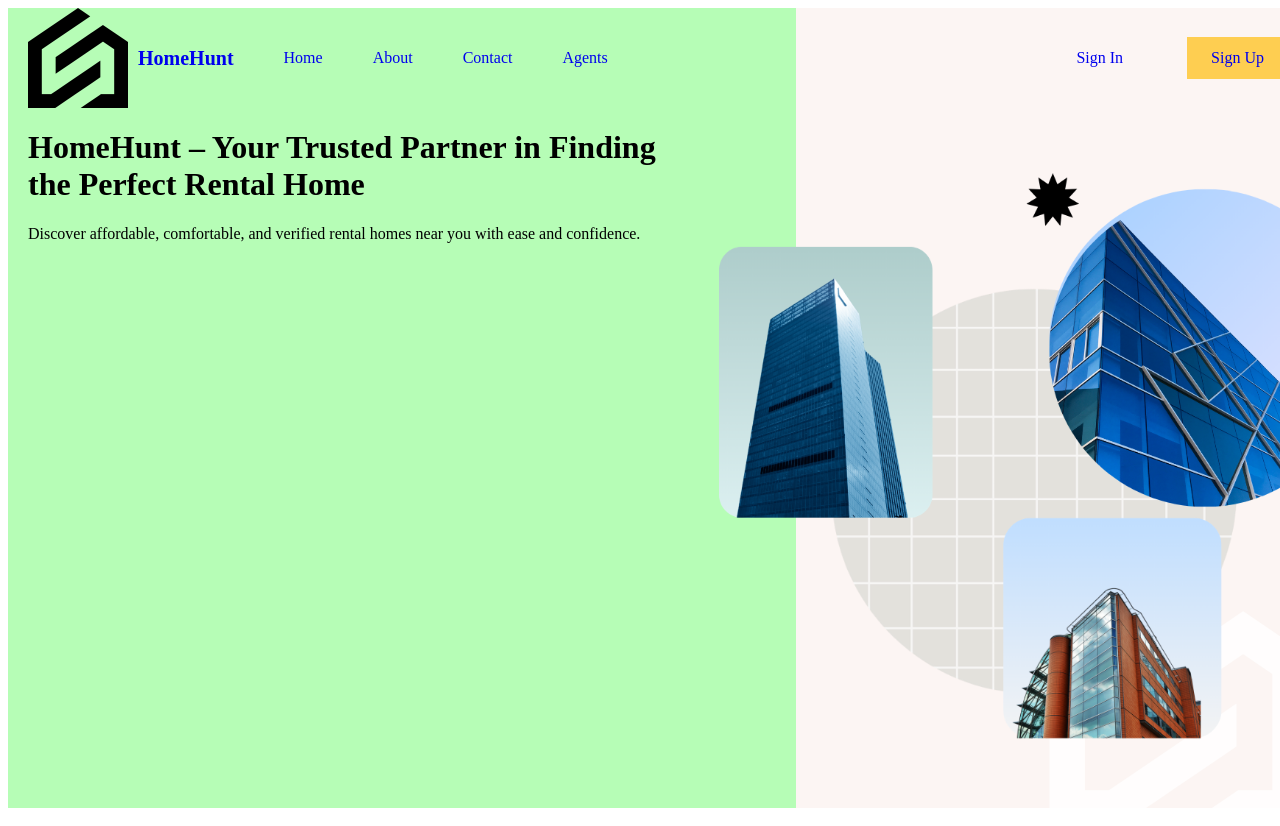
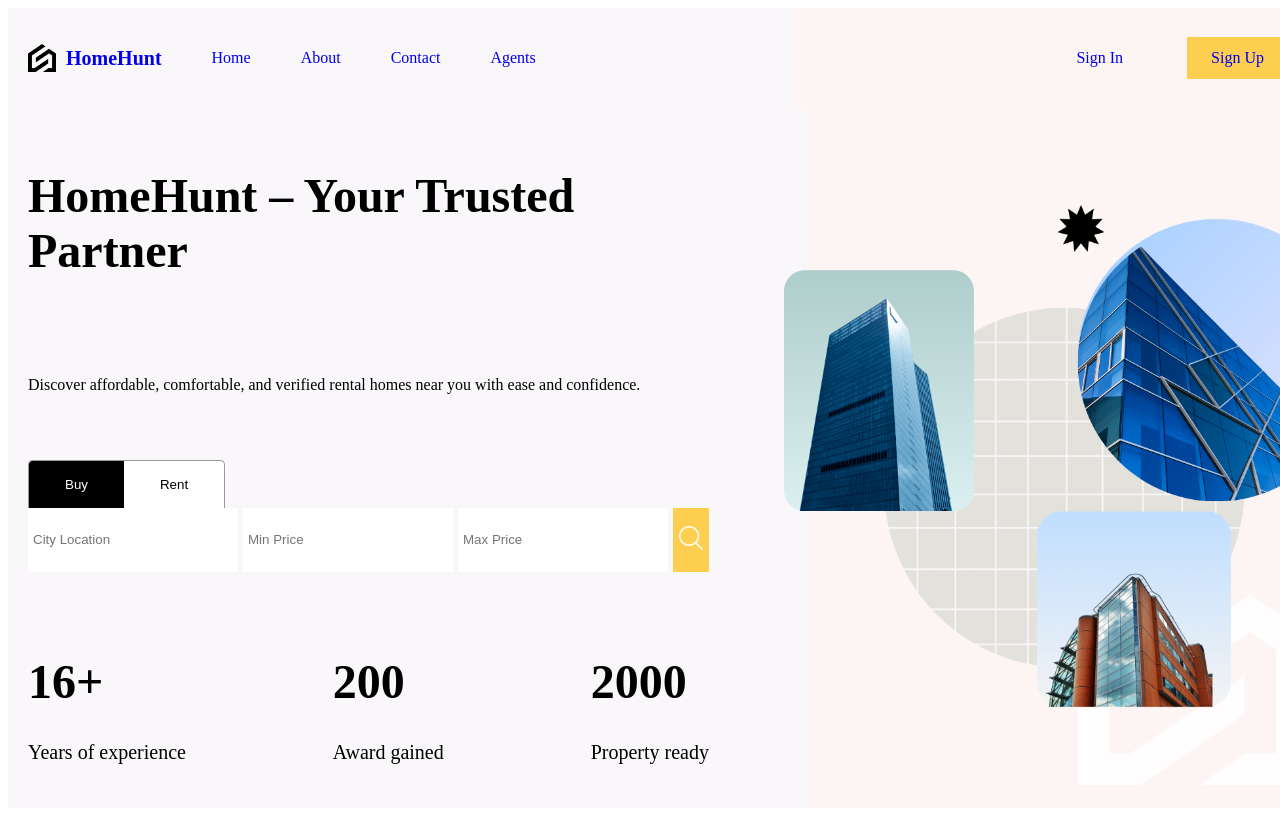
Before and after one commit to HabibaJahn/Project-CSE-350, a React (Vite) app in the folder frontend/: page / in a window 1280 px wide. Shown: the top 826 px of the page. Built offline with nearby package versions, Linux system fonts and the light colour scheme.

Commit message:
Searchbar

```diff
--- a/frontend/src/App.jsx
+++ b/frontend/src/App.jsx
@@ -1,6 +1,6 @@
 import Navbar from './components/Navbar/Navbar';
 import './layout.scss';
-import HomePage from './routes/homePage/homePage.jsx';
+import HomePage from './routes/homePage/homePage';
 
 function App() {
   return (
--- a/frontend/src/components/Navbar/Navbar.scss
+++ b/frontend/src/components/Navbar/Navbar.scss
@@ -29,7 +29,7 @@
                   display : flex;
                   gap : 10px;
                   align-items: center;
-                  gap: 10px
+
                   img{
                         width: 28px;
                   }
@@ -77,11 +77,11 @@
                         }
                   }
                   .profile{
-                        padding: 12px 24 px;
+                        padding: 12px 24px;
                         background-color: #fece51;
                         cursor: pointer;
                         border: none;
-                        position :relative;
+                        position : relative;
 
                         .notification{
                               position: absolute;
@@ -116,9 +116,9 @@
 
             }
             .menu{
-                  position: fixed;
+                  position: absolute;
                   top: 0;
-                  right: -100%;
+                  right: -50%;
                   background-color: black;
                   color: white;
                   height: 100vh;
@@ -129,7 +129,7 @@
                   align-items: center;
                   justify-content: center;
                   font-size: 24px;
-                  z-index: 999;
+
 
                   &.active{
                         right: 0;
--- a/frontend/src/components/searchBar/searchBar.jsx
+++ b/frontend/src/components/searchBar/searchBar.jsx
@@ -0,0 +1,36 @@
+import { useState } from 'react'
+import './searchBar.scss'
+
+const types = ["buy","rent"];
+
+function SearchBar(){
+      const [query,setQuery] = useState({
+            type: "buy",
+            location:"",
+            minPric:0,
+            maxPrice:0,
+      })
+      const switchType = (val)=>{
+            setQuery( (prev) => ({ ...prev,type:val }));
+      };
+      return (
+            <div className="searchBar">
+                  <div className="type">
+                        {types.map((type) => (
+                             <button key={type} onClick={() => switchType(type)} className={query.type=== type? "active": ""}>
+                              {type}
+                              </button>
+                        ))}
+                  </div>
+                        <form>
+                              <input type="text" name ="location" placeholder="City Location" />
+                              <input type="number" name ="minPrice" min={0} max={10000000} placeholder="Min Price" />
+                              <input type="number" name ="maxPrice" min={0} max={10000000} placeholder="Max Price" />
+                              <button>
+                                    <img src="/search.png" alt=""/>
+                              </button>
+                        </form>
+                  </div>
+      )
+}
+export default SearchBar
--- a/frontend/src/components/searchBar/searchBar.scss
+++ b/frontend/src/components/searchBar/searchBar.scss
@@ -0,0 +1,81 @@
+@import "../../responsive.scss";
+
+.searchBar{
+      .type{
+            @include sm{
+                  // margin-bottom: 5px;
+            }
+            button{
+                  padding: 16px 36px;
+                  border : 1px solid #999;
+                  cursor: pointer;
+                  background-color: white;
+                  text-transform: capitalize;
+                  border-bottom: none;
+                  &.active{
+                        background-color: black;
+                        color: white;
+                  }
+                  &:first-child{
+                        border-top-left-radius: 5px;
+                        border-right: none;
+                        @include sm{
+                              // border-bottom: 1px solid #999;
+                        }
+
+                  }
+                  &:last-child{
+                        border-top-right-radius: 5px;
+                        border-left: none;
+
+                  }
+            }
+      }
+      form{
+            border: 1 px solid #999;
+            display: flex;
+            justify-content: space-between;
+            height: 64px;
+            gap: 5px;
+            @include sm{
+                  flex-direction: column;
+                  border: none;
+            }
+            input{
+                  border: none;
+                  padding: 0px 10px;
+                  width: 200px;
+                  @include lg{
+                        padding: 0px 5px;
+                        &:nth-child(2),&:nth-child(3){
+                              width: 200px;
+                        }
+                  }
+                  @include md{
+                        width: auto;
+                        &:nth-child(2),&:nth-child(3){
+                              width: auto;
+                        }
+                  }
+                  @include sm{
+                        padding: 20px;
+                        border: 1px solid #999;
+                  }
+            }
+            button{
+                  border: none;
+                  cursor: pointer;
+                  background-color: #fece51;
+                  flex: 1;
+                  @include sm{
+                        padding: 10px;
+                  }
+
+                  img{
+                        width: 24px;
+                        height: 24px;
+                  }
+            }
+
+      }
+}
--- a/frontend/src/layout.scss
+++ b/frontend/src/layout.scss
@@ -11,16 +11,16 @@
   display: flex;
   flex-direction: column;
   @include lg{
-      background-color: rgb(182, 253, 182);
+      // background-color: rgb(182, 253, 182);
       max-width: 1280px;
     }
 
   @include md{
-    background-color: rgb(146, 146, 237);
+//     background-color: rgb(146, 146, 237);
     max-width: 768px;
   }
   @include sm{
-      background-color: rgb(234, 143, 143);
+      // background-color: rgb(234, 143, 143);
       max-width: 640px;
 
     }
--- a/frontend/src/routes/homePage/homePage.jsx
+++ b/frontend/src/routes/homePage/homePage.jsx
@@ -1,3 +1,4 @@
+import SearchBar from '../../components/searchBar/SearchBar';
 import './homePage.scss';
 
 function HomePage(){
@@ -5,10 +6,26 @@
             <div className="homePage">
                   <div className="textContainer">
                         <div className="wrapper">
-                        <h1 className="title">HomeHunt – Your Trusted Partner in Finding the Perfect Rental Home</h1>
+                        <h1 className="title">HomeHunt – Your Trusted Partner</h1>
                         <p>
                               Discover affordable, comfortable, and verified rental homes near you with ease and confidence.
                         </p>
+                        <SearchBar/>
+                         <div className="boxes">
+                              <div className="box">
+                                    <h1>16+</h1>
+                                    <h2>Years of experience</h2>
+                              </div>
+                              <div className="box">
+                                    <h1>200</h1>
+                                    <h2>Award gained</h2>
+                              </div>
+                              <div className="box">
+                                    <h1>2000</h1>
+                                    <h2>Property ready</h2>
+                              </div>
+                         </div>
+
                         </div>
                   </div>
                   <div className="imgContainer">
--- a/frontend/src/routes/homePage/homePage.scss
+++ b/frontend/src/routes/homePage/homePage.scss
@@ -1,3 +1,5 @@
+@import "../../responsive.scss";
+
 .homePage{
       display: flex;
       height: 100%;
@@ -5,6 +7,42 @@
             flex: 3;
             .wrapper{
                   padding-right: 100px;
+                  display: flex;
+                  flex-direction: column;
+                  justify-content: center;
+                  gap: 50px;
+                  height: 100%;
+
+                  @include md{
+                        padding: 0;
+                  }
+                  @include sm{
+                        justify-content: flex-start;
+                  }
+
+                  .title{
+                        font-size: 64px;
+                        @include lg{
+                              font-size: 48px;
+                        }
+                  }
+                  .boxes{
+                        display: flex;
+                        justify-content: space-between;
+                        @include sm{
+                              display: none;
+                        }
+                        h1{
+                              font-size: 36px;
+                              @include lg{
+                                    font-size: 48px;
+                              }
+                        }
+                        h2{
+                              font-size: 20px;
+                              font-weight: 300;
+                        }
+                  }
             }
       }
       .imgContainer{
@@ -13,11 +51,17 @@
             position: relative;
             display: flex;
             align-items: center;
+            @include md{
+                  display: none;
+            }
+
             img{
                   width: 115%;
                   position: absolute;
                   right: 0;
-
+                  @include lg{
+                        width: 105%;
+                  }
             }
 
       }
```
